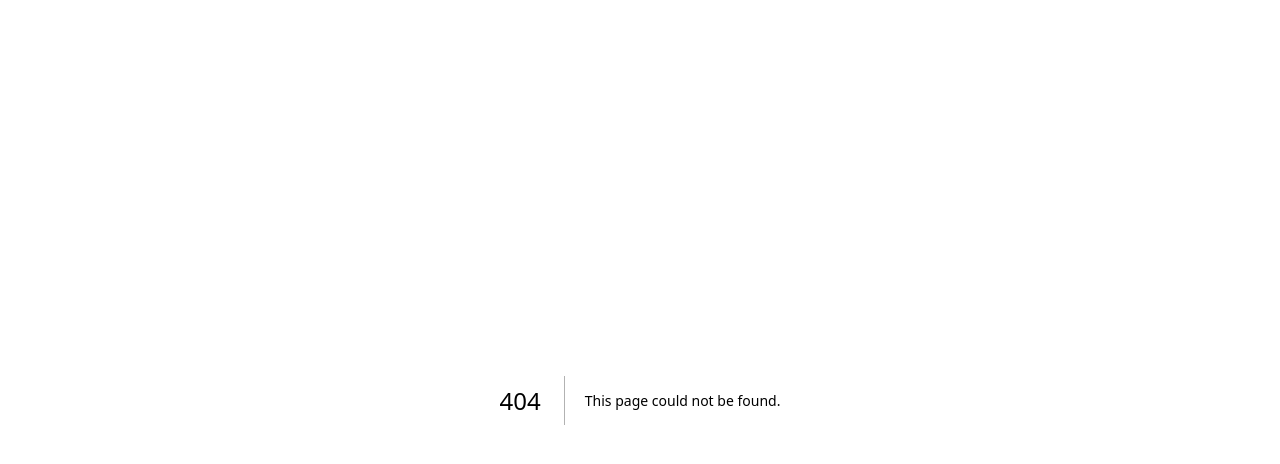
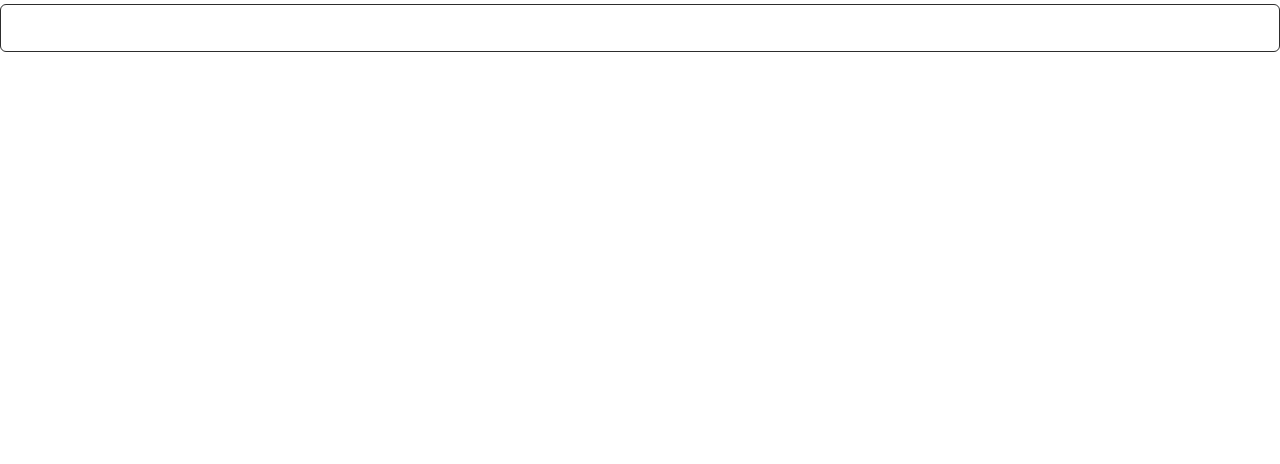
Before and after one commit to IgboPharaoh/aegis-client, a Next.js app: page /components/CustomInput in a window 1280 px wide. Before the commit this address had no page. Shown: the top 464 px of the page. Built offline with nearby package versions, Linux system fonts and the light colour scheme.

Commit message:
add input group for icons

```diff
--- /dev/null
+++ b/src/pages/components/CustomInput.tsx
@@ -0,0 +1,28 @@
+import React, { ReactNode } from 'react';
+import { InputGroup, Text, Input, InputRightElement, Flex, Box } from '@chakra-ui/react';
+
+export type InputProps = {
+    labelName: string;
+    placeholder: string;
+    value: string | number;
+    onChange: (event: React.ChangeEvent<HTMLInputElement>) => void;
+    name: string;
+    type: React.HTMLInputTypeAttribute;
+    children?: ReactNode;
+};
+
+const CustomInput = ({ children, labelName, ...props }: InputProps) => {
+    return (
+        <InputGroup flexDir='column'>
+                <Text fontSize='14px' color='#2d2d2d' opacity={'85%'} fontWeight='500' mb='4px'>
+                    {labelName}
+                </Text>
+                <InputGroup>
+                    <Input border='1px solid #2d2d2d' height='48px' _placeholder={{ color: '#2d2d2d', opacity: '50%' }} {...props} />
+                    <InputRightElement pt='8px'>{children}</InputRightElement>
+                </InputGroup>
+        </InputGroup>
+    );
+};
+
+export default CustomInput;
```
